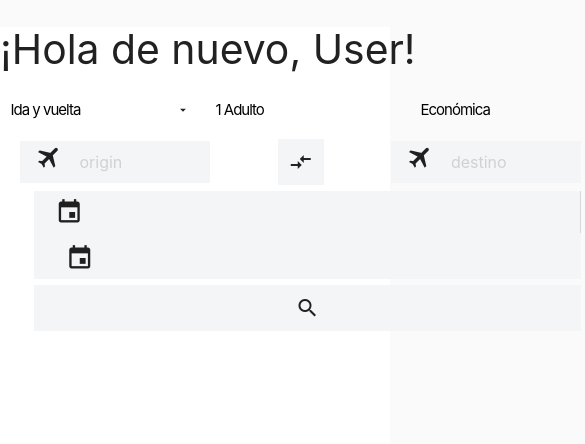
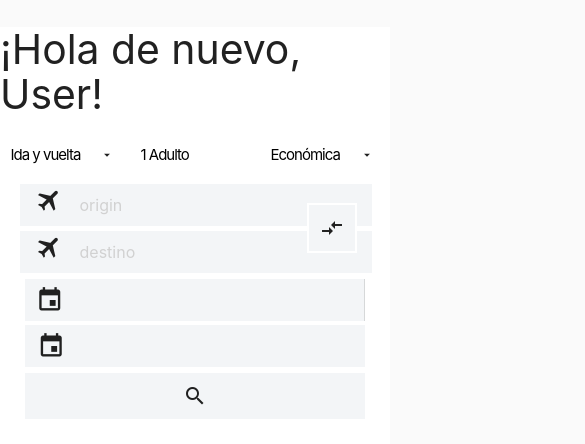
Before and after one commit to ch3v3re/travel, a plain HTML site: page index.html at #!/home in a window 390 px wide. Shown: the top 444 px of the page, 585 px wide, since content can reach past the window. Drawn offline with nearby package versions, Linux system fonts and the light colour scheme.

Commit message:
fix responsive

```diff
--- a/component/datepicker.html
+++ b/component/datepicker.html
@@ -6,7 +6,7 @@
         </div>
     </div>
     <div id="choose-End-date" class="input-field flex-container input-group col s12 m6 row">
-        <i class="icon-chip col m2 small material-icons">event</i>
+        <i class="icon-chip pick-end-date col m2 small material-icons">event</i>
         <div class="col m10 common-class-datepicker">
             <input type="text" id="endDate" class="datepicker" ng-model="dp.endDate">
         </div>
--- a/component/destination.html
+++ b/component/destination.html
@@ -1,7 +1,8 @@
 <div ng-controller="Destination as dt">
-    {{dt.tester}}
     <div class="row">
-        <div class="bg-color-f3f5f7">
+        <div class="bg-color-f3f5f7"
+             id="destination-container"
+             data-target='destination'>
             <i class="icon-chip-airplane col m2 small material-icons"
                ng-if="dt.destination.length == 0">
                 airplanemode_active
@@ -9,7 +10,7 @@
             <div class="chips col m10"
                  ng-class="{'m12': dt.destination.length > 0}"
                  id="chips-destination"
-                 data-target='destination'>
+            >
                 <input placeholder="destino" ng-class="{'width-0': dt.destination.length != 0}"/>
             </div>
         </div>
@@ -103,3 +104,4 @@
             </div>
         </div>
     </div>
+</div>
--- a/css/responsive.css
+++ b/css/responsive.css
@@ -46,8 +46,57 @@
 }
 
 @media screen and (max-width: 600px) {
-    #choose-End-date{
+    #choose-End-date {
         margin-top: 4px;
+    }
+
+    #destination-container {
+        margin-top: 5px;
+    }
+
+    .input-field.flex-container.input-group.col.s12.m6.row {
+        background-color: #f3f5f7;
+    }
+
+    .picker-container .bg-color-f3f5f7 {
+        background-color: transparent !important;
+    }
+
+    .picker-container .search-button-content .search-button {
+        background-color: #f3f5f7 !important;
+    }
+
+    #include-datepicker-component {
+        padding-left: 0;
+    }
+
+    .form-container {
+        flex-direction: column;
+    }
+
+    #change-direction-icon {
+        border: 2px solid #fff;
+        position: absolute;
+        right: 33px;
+        margin-top: 19px;
+    }
+
+    .row-reverse {
+        -webkit-flex-direction: column-reverse;
+        flex-direction: column-reverse;
+    }
+
+    .row-reverse #change-direction-icon {
+        margin-top: -19px;
+    }
+
+    .row-reverse #destination-component {
+        margin-bottom: 5px;
+    }
+
+    /*bg-color-f3f5f7 search-button*/
+    .pick-end-date {
+        margin-left: -9px;
     }
 }
 
--- a/css/style.css
+++ b/css/style.css
@@ -242,6 +242,11 @@ body {
     display: flex;
 }
 
+
+.destination-card {
+    min-width: 99% !important;
+}
+
 .common-class-datepicker input.datepicker {
     border-bottom: none;
     margin: 0;
@@ -433,5 +438,4 @@ div#calendar .input-group:first-of-type {
 .container {
     width: 1020px;
     margin: auto;
-    min-width: 615px;
 }
--- a/js/controller/destination.js
+++ b/js/controller/destination.js
@@ -119,7 +119,7 @@
             });
 
             //trigger dropdown to select destination
-            $('#chips-destination').dropdown({
+            $('#destination-container').dropdown({
                 closeOnClick: false,
                 onCloseStart: () => {
                     $timeout(() => {
--- a/view/home.html
+++ b/view/home.html
@@ -35,21 +35,22 @@
     <div class="row">
         <div class="flex-container col m12 l6 pl form-container" ng-class="{' row-reverse': hm.switchOrigin}">
             <!--            choose origin component-->
-            <div id="origin-component" class="col m5 l5" ng-include="'component/origin.html'"></div>
+            <div id="origin-component" class="col s12 m5 l5" ng-include="'component/origin.html'"></div>
 
             <!--            exchange origin and destination-->
-            <div class="flex-item col m2 l2" id="change-direction-icon" style="cursor: pointer;"
+            <div class="flex-item col s12 m2 l2" id="change-direction-icon" style="cursor: pointer;"
                  ng-click="hm.switch_origin()">
                 <i class="material-icons" ng-class="{'rotate-in': hm.switchOrigin,'rotate-ot': !hm.switchOrigin}">compare_arrows</i>
             </div>
 
             <!--            choose destination component-->
-            <div id="destination-component" class="col m5 l5" ng-include="'component/destination.html'"></div>
+            <div id="destination-component" class="col s12 m5 l5" ng-include="'component/destination.html'"></div>
         </div>
         <div class="flex-container col m12 l6" id="picker-container">
             <div class="row picker-container">
                 <!--        choose date-->
-                <div class="col s12 m12 l10 bg-color-f3f5f7" ng-include="'component/datepicker.html'"></div>
+                <div class="col s12 m12 l10 bg-color-f3f5f7" id="include-datepicker-component"
+                     ng-include="'component/datepicker.html'"></div>
                 <!--        search component-->
                 <div class="col s12 m12 l2 search-button-content">
                     <div class=" s12 flex-item bg-color-f3f5f7 search-button">
```
